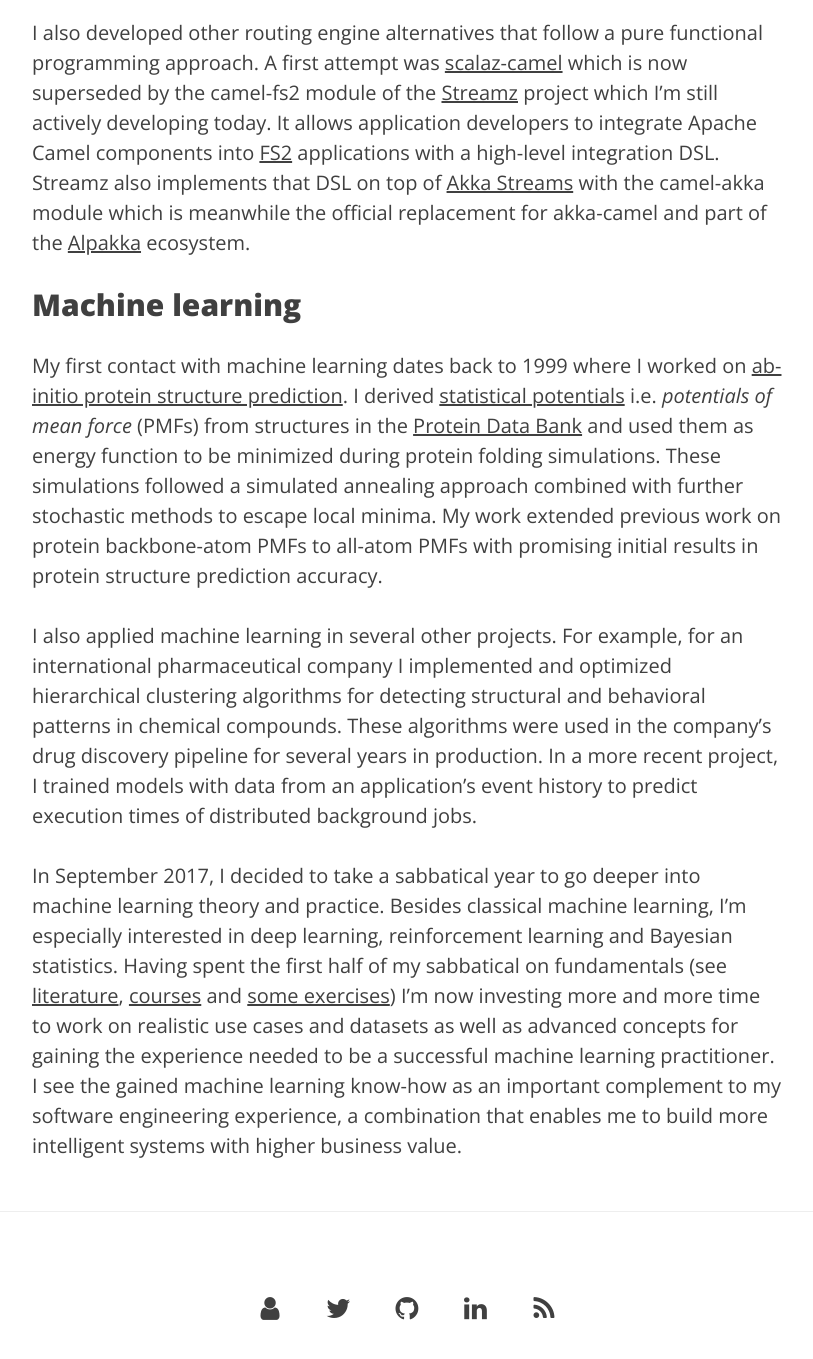
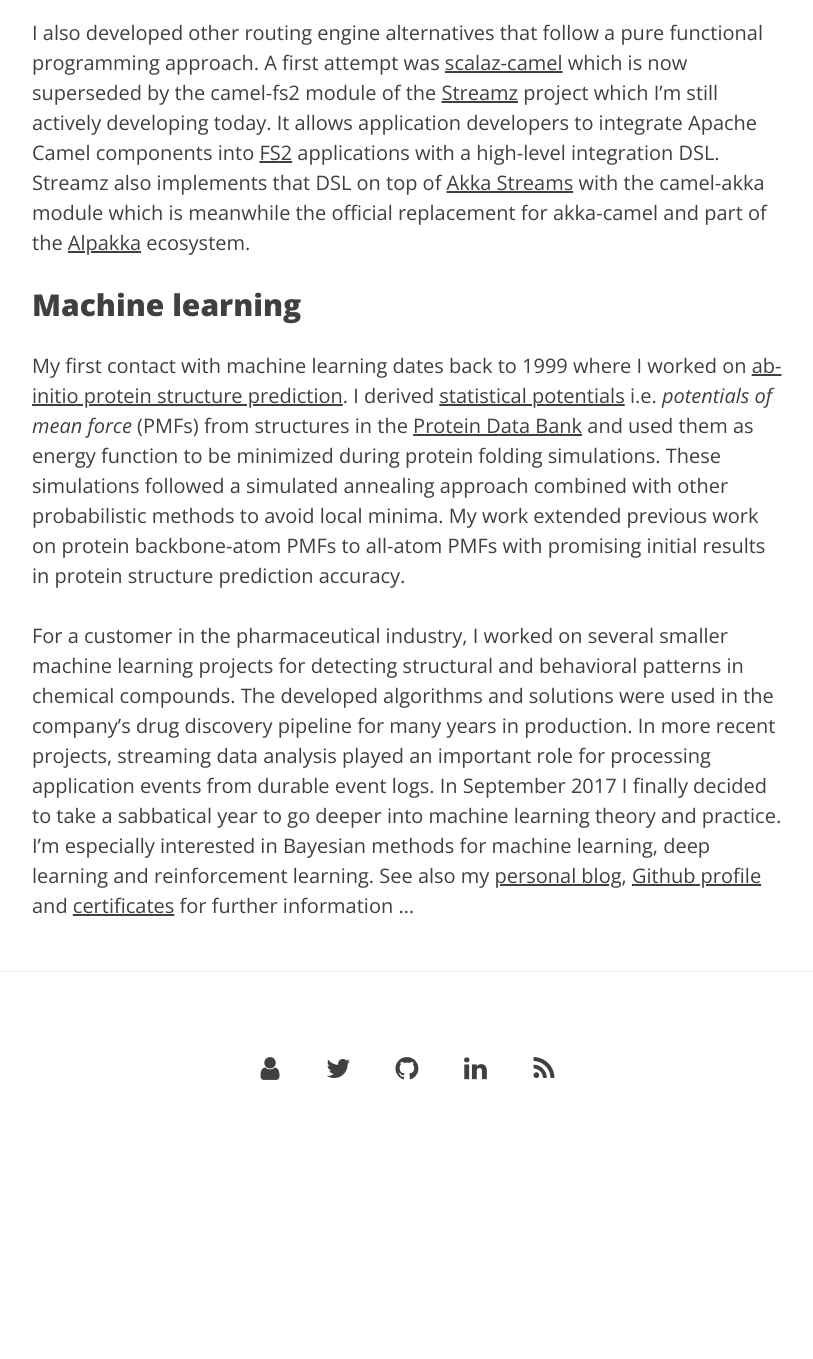
Before and after one commit to krasserm/krasserm.github.io, a Jekyll site: the page built from stories.md, in a window 1280 px wide and 1400 px high, scrolled down 3379 px. Shown: the top 1359 px of the window, without its empty margins (233-1046 px from the left). Built offline with Jekyll 4.4.1, drawn with Linux system fonts in a browser that asks for light colours; after the commit the page ends 4539 px from its top, so only the background shows below that.

Commit message:
Update machine learning section

```diff
--- a/stories.md
+++ b/stories.md
@@ -97,20 +97,13 @@
 [statistical potentials](https://en.wikipedia.org/wiki/Statistical_potential) i.e. *potentials of mean force* (PMFs)
 from structures in the [Protein Data Bank](http://www.wwpdb.org/) and used them as energy function to be
 minimized during protein folding simulations. These simulations followed a simulated annealing approach combined with
-further stochastic methods to escape local minima. My work extended previous work on protein backbone-atom PMFs to all-atom
-PMFs with promising initial results in protein structure prediction accuracy.
+other probabilistic methods to avoid local minima. My work extended previous work on protein backbone-atom PMFs to
+all-atom PMFs with promising initial results in protein structure prediction accuracy.
 
-I also applied machine learning in several other projects. For example, for an international pharmaceutical company I
-implemented and optimized hierarchical clustering algorithms for detecting structural and behavioral patterns in chemical
-compounds. These algorithms were used in the company's drug discovery pipeline for several years in production. In a more
-recent project, I trained models with data from an application's event history to predict execution times of distributed
-background jobs.
-
-In September 2017, I decided to take a sabbatical year to go deeper into machine learning theory and practice. Besides
-classical machine learning, I'm especially interested in deep learning, reinforcement learning and Bayesian statistics.
-Having spent the first half of my sabbatical on fundamentals (see [literature](/2018/01/03/machine-learning-resources/),
-[courses](/resume#courses) and [some exercises](https://github.com/krasserm/machine-learning-notebooks)) I'm now
-investing more and more time to work on realistic use cases and datasets as well as advanced concepts for gaining
-the experience needed to be a successful machine learning practitioner. I see the gained machine learning know-how as
-an important complement to my software engineering experience, a combination that enables me to build more intelligent
-systems with higher business value.
+For a customer in the pharmaceutical industry, I worked on several smaller machine learning projects for detecting structural
+and behavioral patterns in chemical compounds. The developed algorithms and solutions were used in the company's drug
+discovery pipeline for many years in production. In more recent projects, streaming data analysis played an important
+role for processing application events from durable event logs. In September 2017 I finally decided to take a sabbatical
+year to go deeper into machine learning theory and practice. I'm especially interested in Bayesian methods for machine
+learning, deep learning and reinforcement learning. See also my [personal blog](/), [Github profile](https://github.com/krasserm)
+and [certificates](/resume#certificates) for further information ...
```
